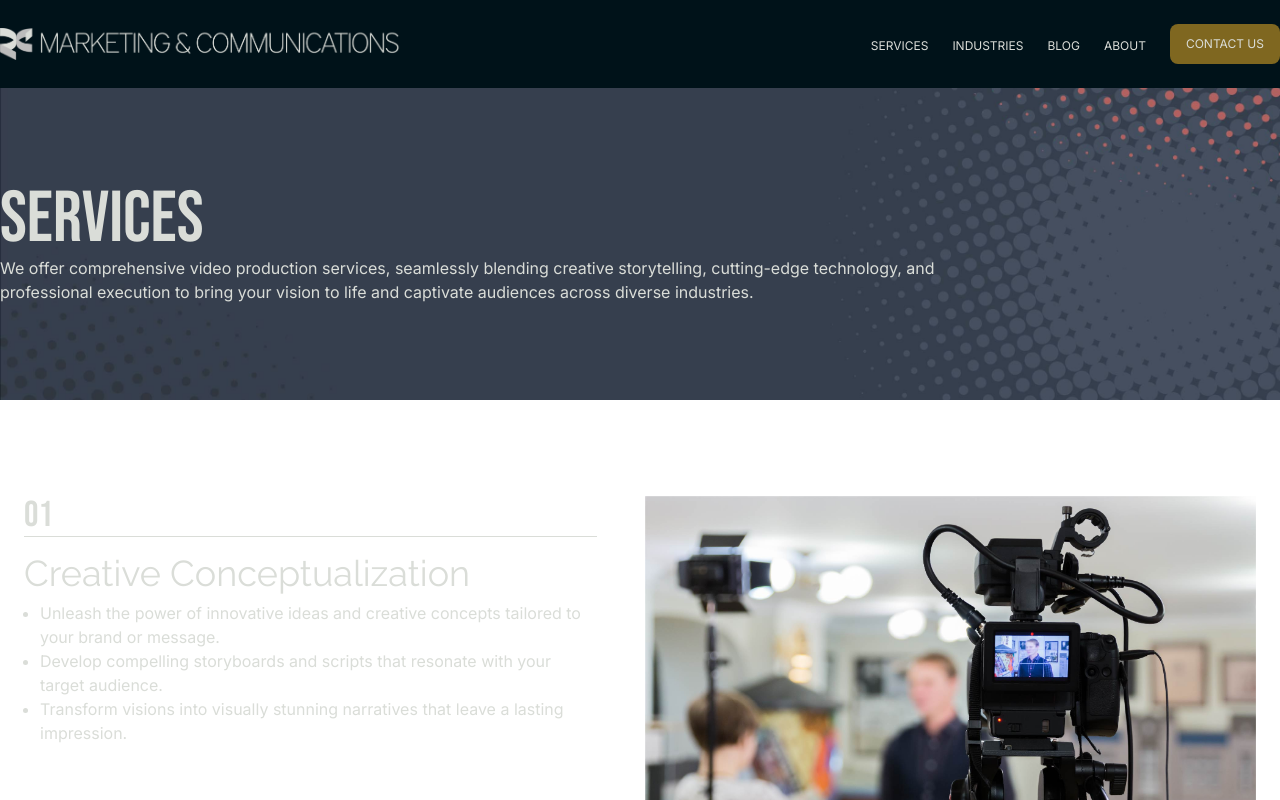
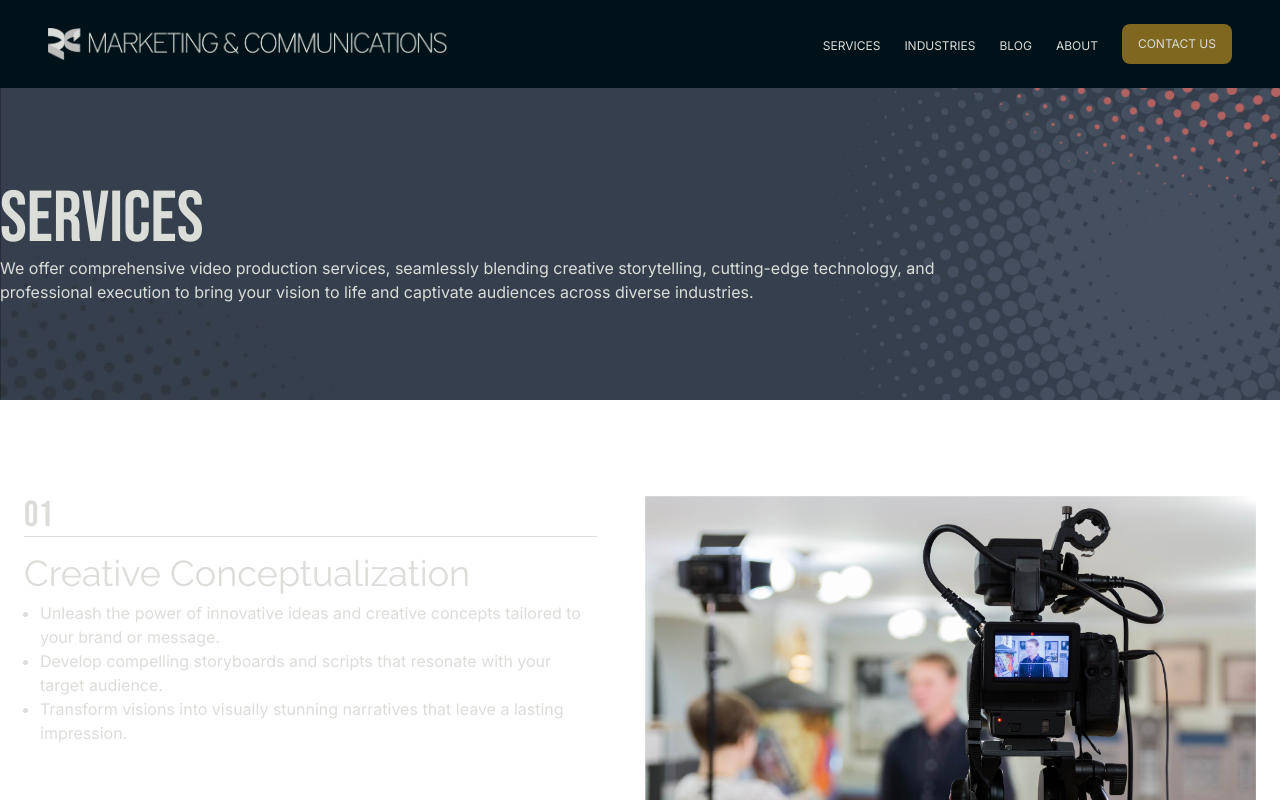
Before and after one commit to rogerkatona/re, a Next.js app: page /services in a window 1280 px wide. Shown: the top 800 px of the page. Built offline with nearby package versions, Linux system fonts and the light colour scheme.

Commit message:
Changed main banner

```diff
--- a/src/app/components/header.js
+++ b/src/app/components/header.js
@@ -16,8 +16,8 @@ export default function Header() {
     const {isShowing, toggle} = useModal();
 
     return (
-        <header className="bg-rich_black-500 sticky top-0 z-20">
-            <div className="lg:flex lg:flex-row lg:justify-between lg:items-center lg:mx-auto lg:max-w-8xl py-6 xl:px-0 md:px-12 px-6">
+        <header className="bg-rich_black-500 sticky top-0 z-20 md:px-12">
+            <div className="lg:flex lg:flex-row lg:justify-between lg:items-center lg:mx-auto lg:max-w-8xl py-6 xl:px-0 lg:px-12 px-6">
             <section>
                     <Link href='/'>
                         <div>
--- a/src/app/components/video-background.js
+++ b/src/app/components/video-background.js
@@ -9,7 +9,7 @@ const VideoBackground = () => {
                 loop
                 className="object-cover object-center w-full h-full opacity-40 "
             >
-                <source src="/video/AdobeStock_574452973_Video_4K_Preview.mov" type="video/mp4" />
+                <source src="/video/AdobeStock_637896078_Video_HD_Preview.mov" type="video/mp4" />
                 Your browser does not support the video tag.
             </video>
         </div>
```
Also changed, not shown: 1 other file (tests, documents, lock files or other folders).
